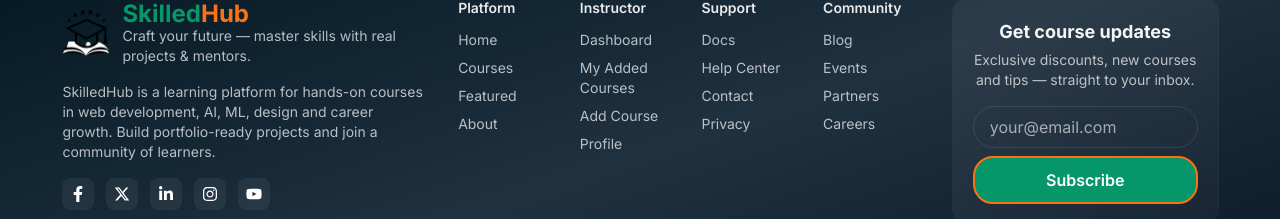
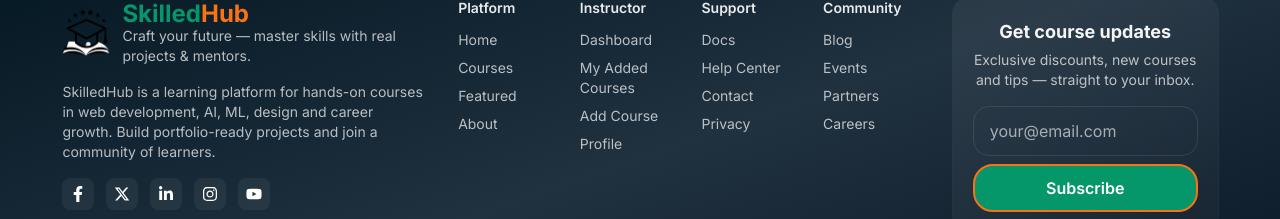
Before and after one commit to injamul007/b12-a10-online-learning-platform-client, a React (Vite) app: page / in a window 1280 px wide. Shown: the part 687-906 px from the top of the page. Built offline with nearby package versions, Linux system fonts and the light colour scheme; no server answers.

Commit message:
update the css property in input field of newsletter section in footer

```diff
--- a/src/components/Footer/Footer.jsx
+++ b/src/components/Footer/Footer.jsx
@@ -268,7 +268,7 @@ const Footer = () => {
                     type="email"
                     name="email"
                     placeholder="your@email.com"
-                    className="flex-1 rounded-full px-4 py-2 bg-transparent border border-white/10 placeholder-white/60 focus:outline-none focus:ring-2 focus:ring-accent"
+                    className="flex-1 rounded-2xl px-4 py-3 bg-transparent border border-white/10 placeholder-white/60 focus:outline-none focus:ring-2 focus:ring-accent"
                     required
                   />
                   <button
```
